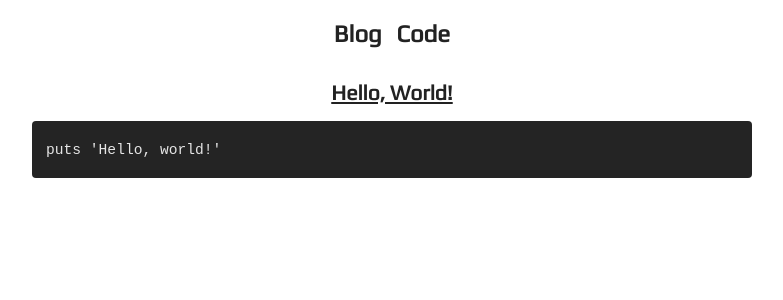
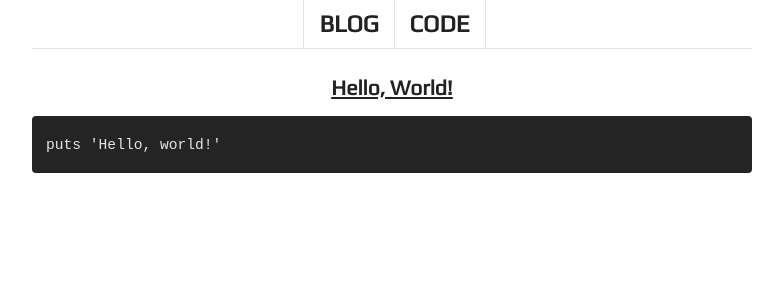
Before and after one commit to schfkt/schfkt.github.io, a Jekyll site: the page built from index.html, in a window 1280 px wide. Shown: the top 300 px of the page, without its empty margins (248-1031 px from the left). Built offline with Jekyll 4.4.1, drawn with Linux system fonts in a browser that asks for light colours.

Commit message:
Update navigation

```diff
--- a/_sass/_custom.scss
+++ b/_sass/_custom.scss
@@ -30,29 +30,35 @@ blockquote {
 }
 
 #navigation {
-  margin: 14px 0 0;
   list-style-type: none;
   text-align: center;
+  border-bottom: 1px solid #e3e3e3;
+  margin: 0;
   padding: 0;
 
   li {
     display: inline-block;
-    padding: 0 5px;
+    margin-right: -5px;
 
     a {
+      display: block;
+      padding: 4px 15px;
+      border-right: 1px solid #e3e3e3;
       font-family: 'Play', sans-serif;
       font-size: 24px;
       font-weight: bold;
       text-decoration: none;
+      text-transform: uppercase;
+    }
+
+    a:hover {
+      color: #fff;
+      background-color: #a4332b;
     }
   }
 
-  li:hover {
-    background-color: #222;
-
-    a {
-      color: #fff;
-    }
+  li:first-child a {
+    border-left: 1px solid #e3e3e3;
   }
 }
 
```
